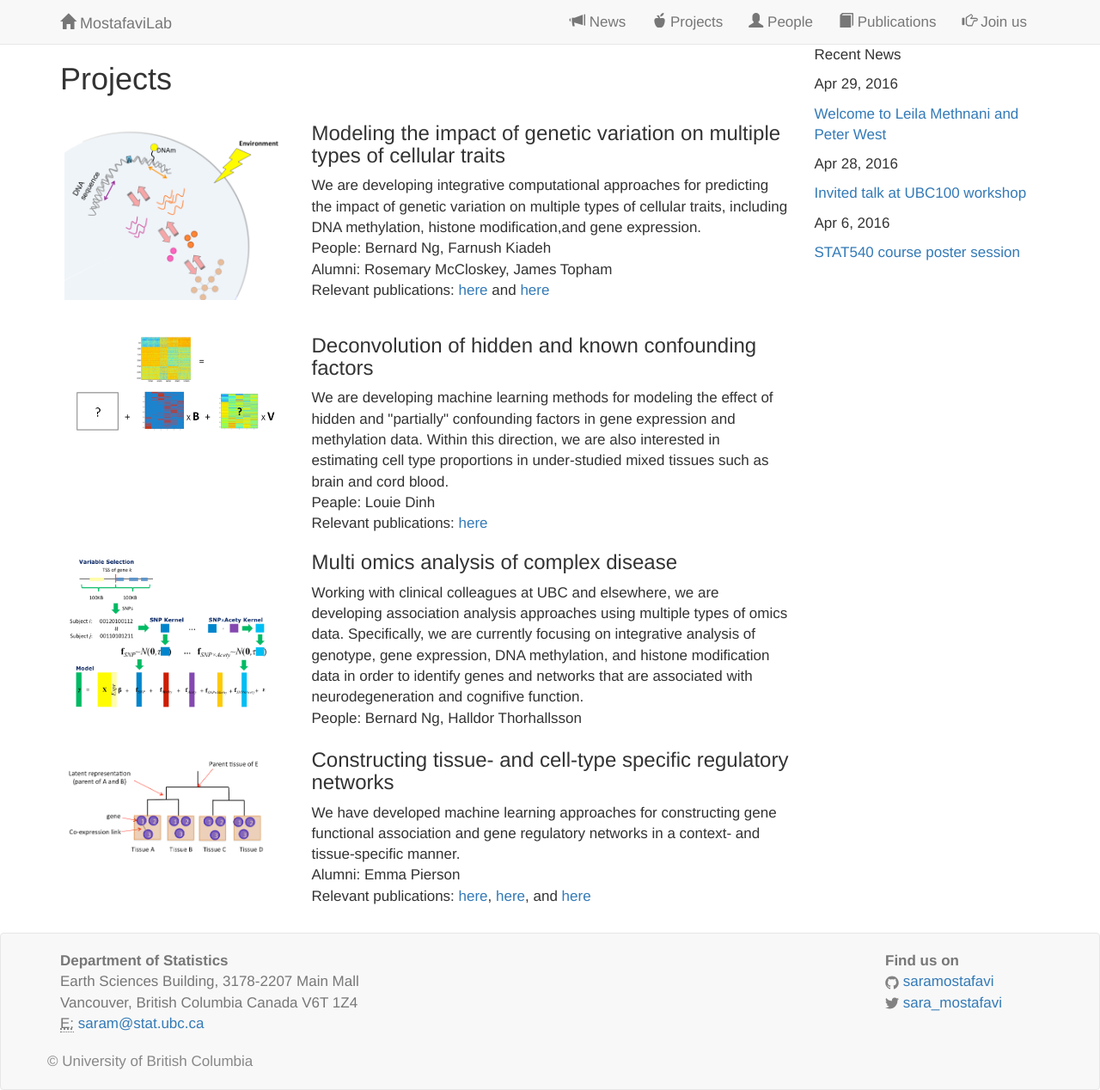
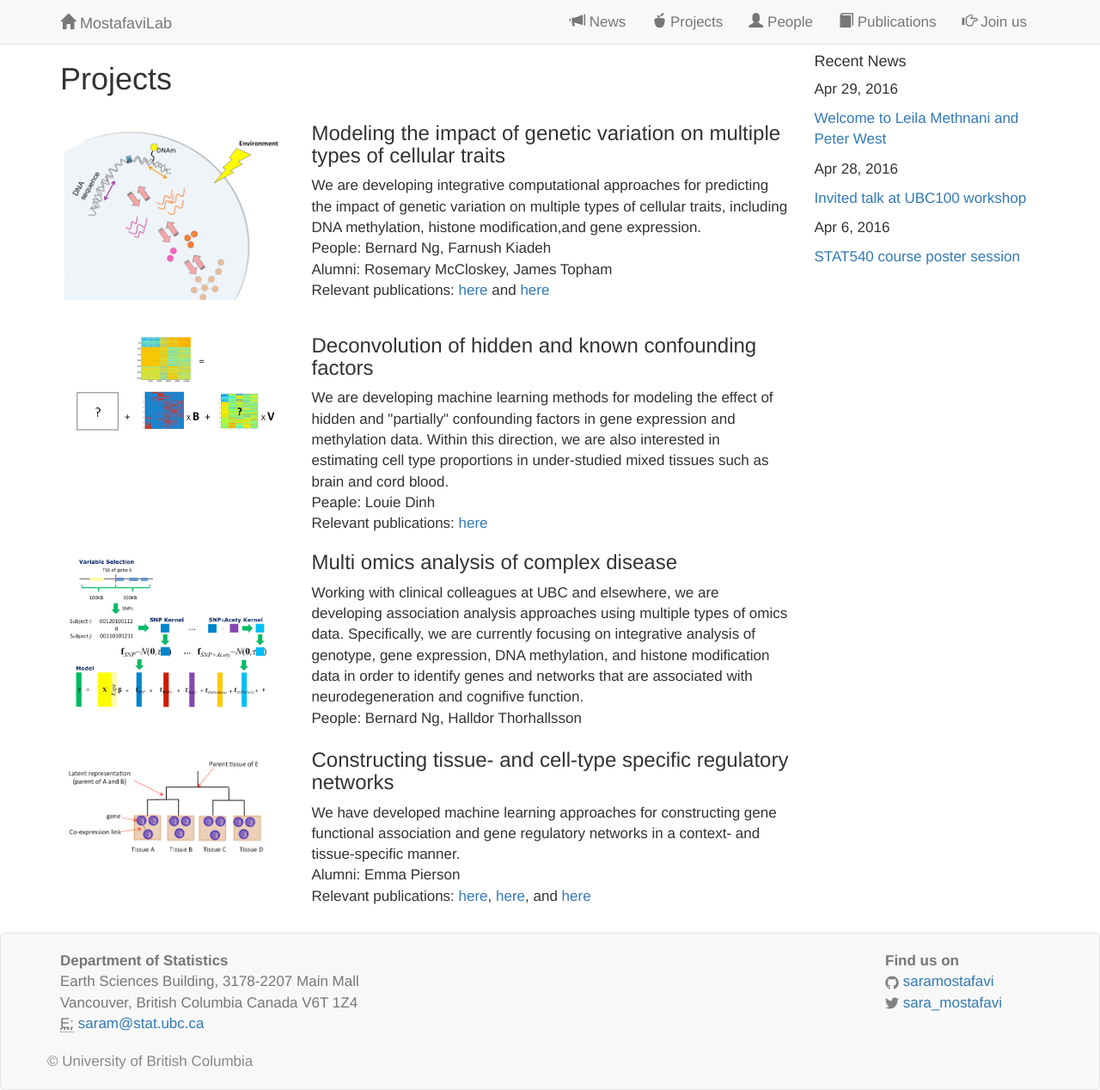
Before and after one commit to saramostafavi/saramostafavi.github.io, a Jekyll site: the page built from projects.html, in a window 1280 px wide. Shown: the whole page at 86% size. Built offline with Jekyll 4.4.1, drawn with Linux system fonts in a browser that asks for light colours; nearby versions of some CDN libraries; a style sheet for code colours, icons or effects is not loaded.

Commit message:
Update recent-news.html

```diff
--- a/_includes/recent-news.html
+++ b/_includes/recent-news.html
@@ -1,5 +1,5 @@
 
-<p class="news">Recent News</p>
+<h4 class="news">Recent News</h4>
 
 {% for post in site.posts limit: 3 %}
 <p> <span class="post-meta">{{ post.date | date: "%b %-d, %Y" }}</span> </p>
```
